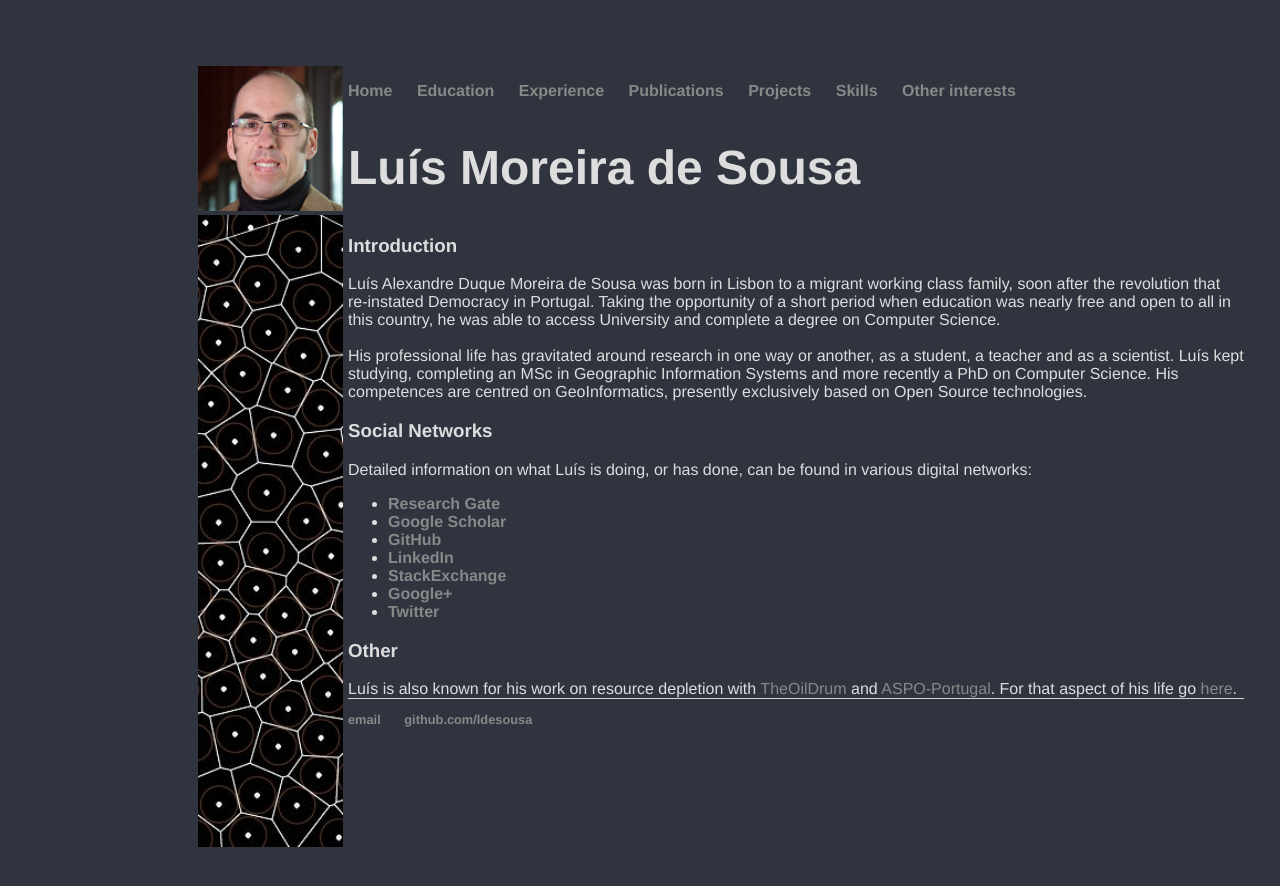
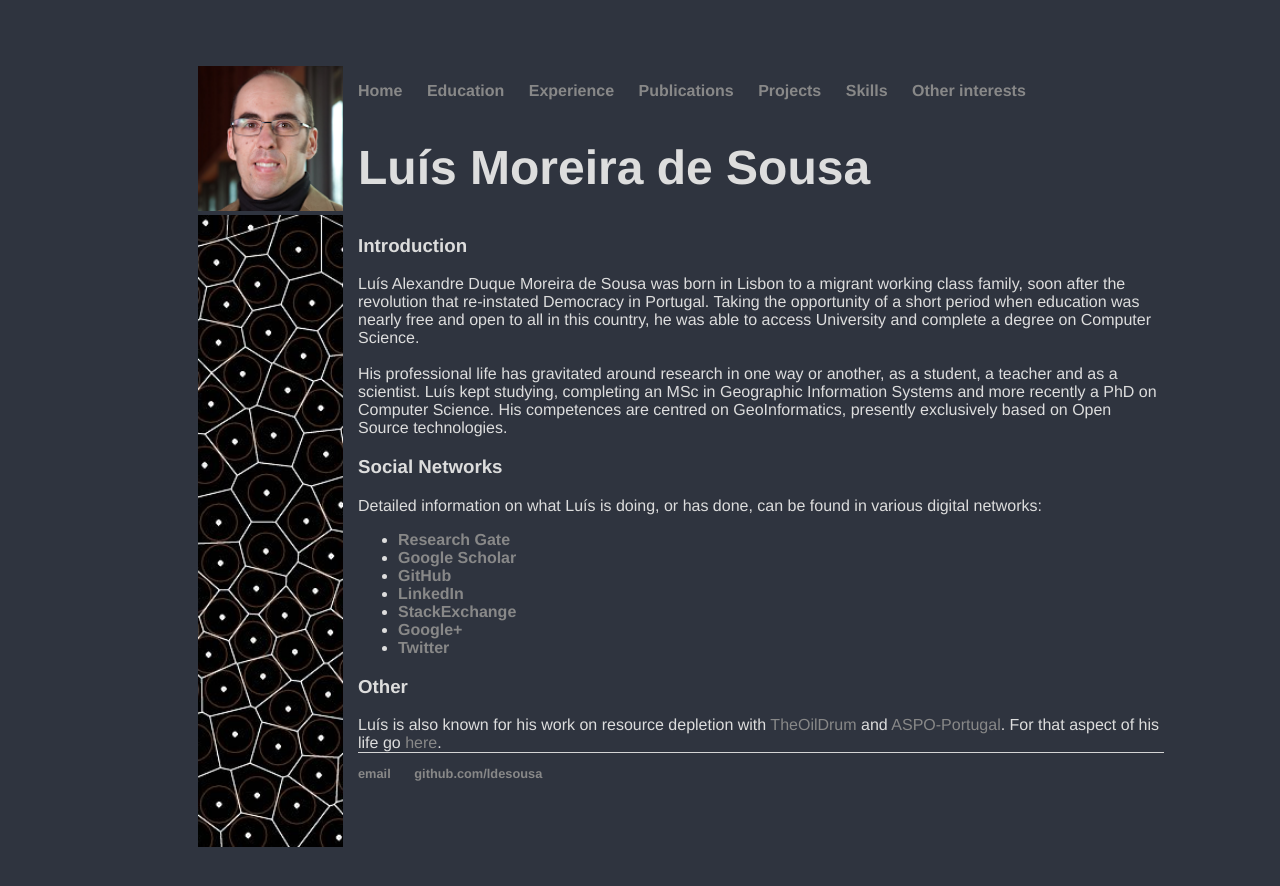
Before and after one commit to ldesousa/ldesousa.github.io, a Jekyll site: the page built from index.html, in a window 1280 px wide. Shown: the top 886 px of the page. Built offline with Jekyll 4.4.1, drawn with Linux system fonts in a browser that asks for light colours.

Commit message:
Adjusting main content width

```diff
--- a/css/main.css
+++ b/css/main.css
@@ -67,7 +67,7 @@ ul.posts li {
     float: left;
 }
 .content {
-    margin-left: 150px;
-    width: 100%;
+    margin-left: 160px;
+    width: 90%;
     /*background: black;*/
 }
```
